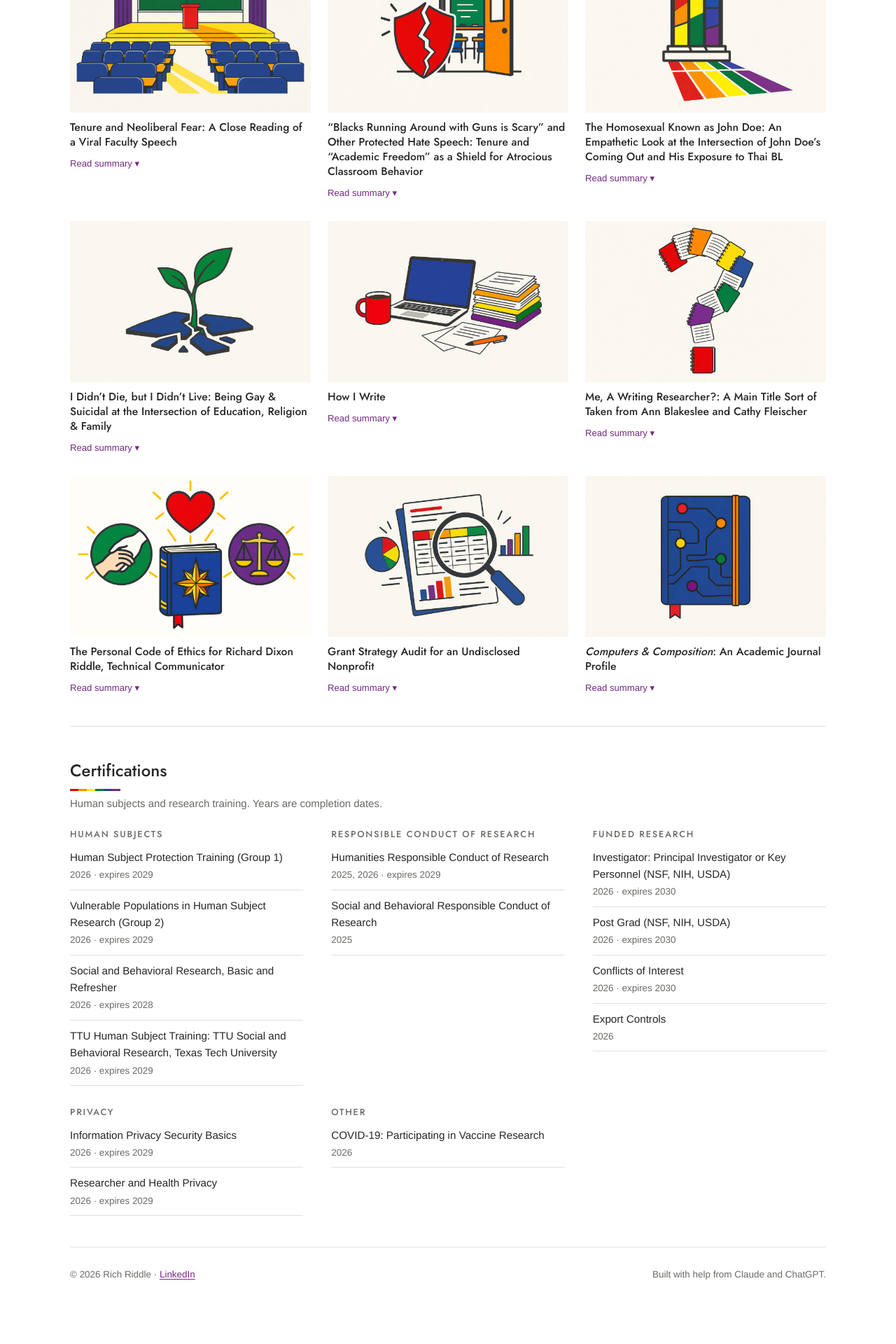
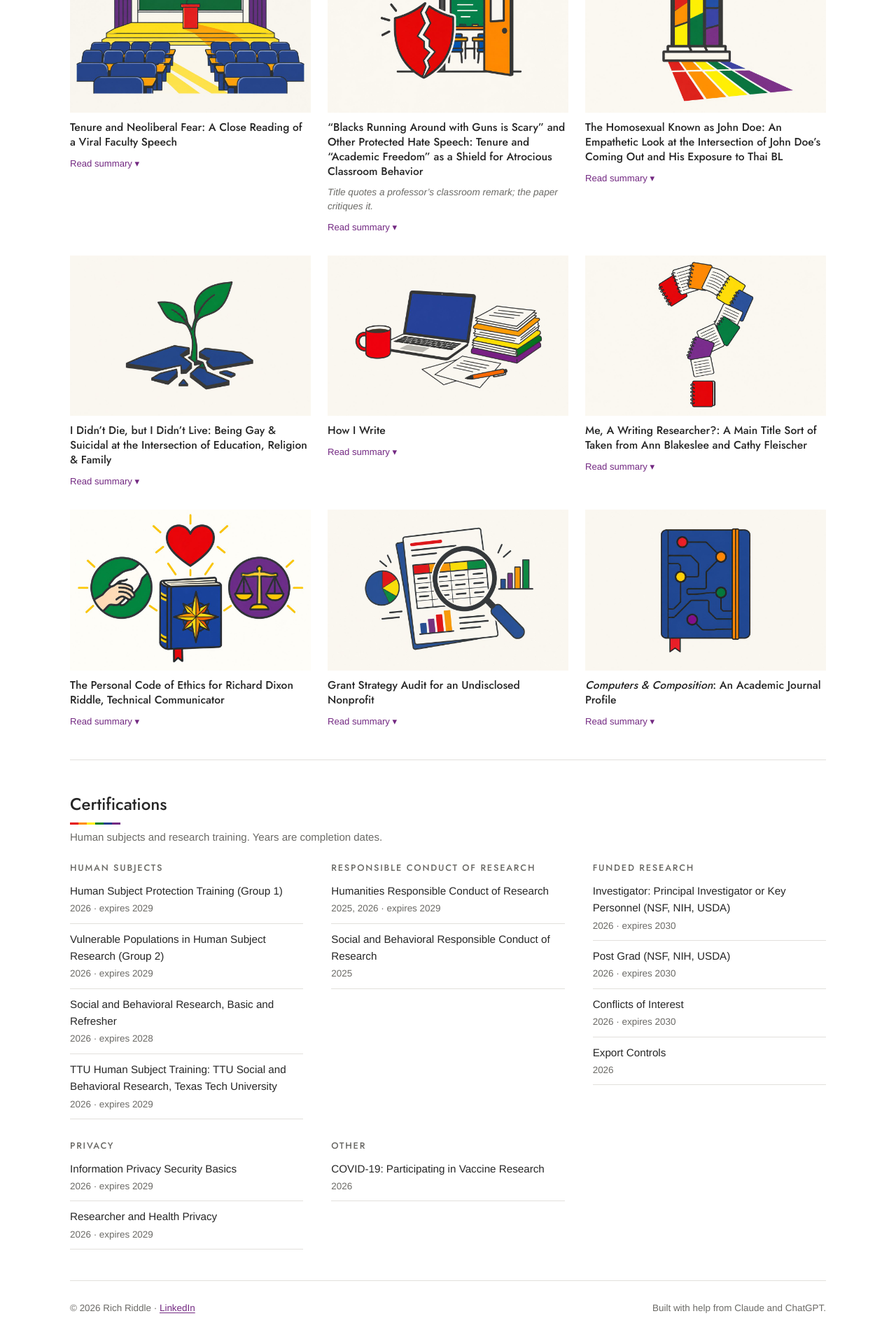
Before and after one commit to prof-richriddle/portfolio, a Jekyll site: the page built from portfolio.html, in a window 1280 px wide. Shown: the part 4451-6371 px from the top of the page at 70% size. Built offline with Jekyll 4.4.1, drawn with Linux system fonts in a browser that asks for light colours; before the commit the page ends 6323 px from its top, so only the background shows below that.

Commit message:
Coursework: whose-words line under quoted titles (AI-resilient redesign, first entry)
Co-Authored-By: Claude Opus 5.5 <noreply@anthropic.com>
Claude-Session: https://claude.ai/code/session_01LKxkcfdpkeKgywibvvsXFB

```diff
--- a/assets/css/style.css
+++ b/assets/css/style.css
@@ -336,3 +336,6 @@ nav.top li.toggle-li { display: flex; align-items: center; }
 .nowrap { white-space: nowrap; }
 .home-tag .tag-line { display: block; white-space: nowrap; }
 .sample a.read::after { content: " →"; content: " →" / ""; }
+
+/* Coursework: "whose words" line under titles that quote someone else (AI-resilient design) */
+.tile-context { display: block; font-size: .85rem; font-style: italic; color: var(--muted); line-height: 1.4; }
--- a/portfolio.html
+++ b/portfolio.html
@@ -111,6 +111,7 @@ title: Portfolio
         <span class="tile-band"><span class="tile-topic">{{ w.topics | join: " · " }}</span></span>
         {% endif %}
         <span class="tile-title">{{ w.title }}</span>
+        {% if w.context %}<span class="tile-context">{{ w.context }}</span>{% endif %}
         <span class="tile-more">Read summary</span>
       </summary>
       <p class="abs">{{ w.content | strip | remove: "<p>" | remove: "</p>" }}</p>
```
Also changed, not shown: _works/17-blacks-running-around-with-guns-is-scary-and-oth.md (+1 -0 lines).
